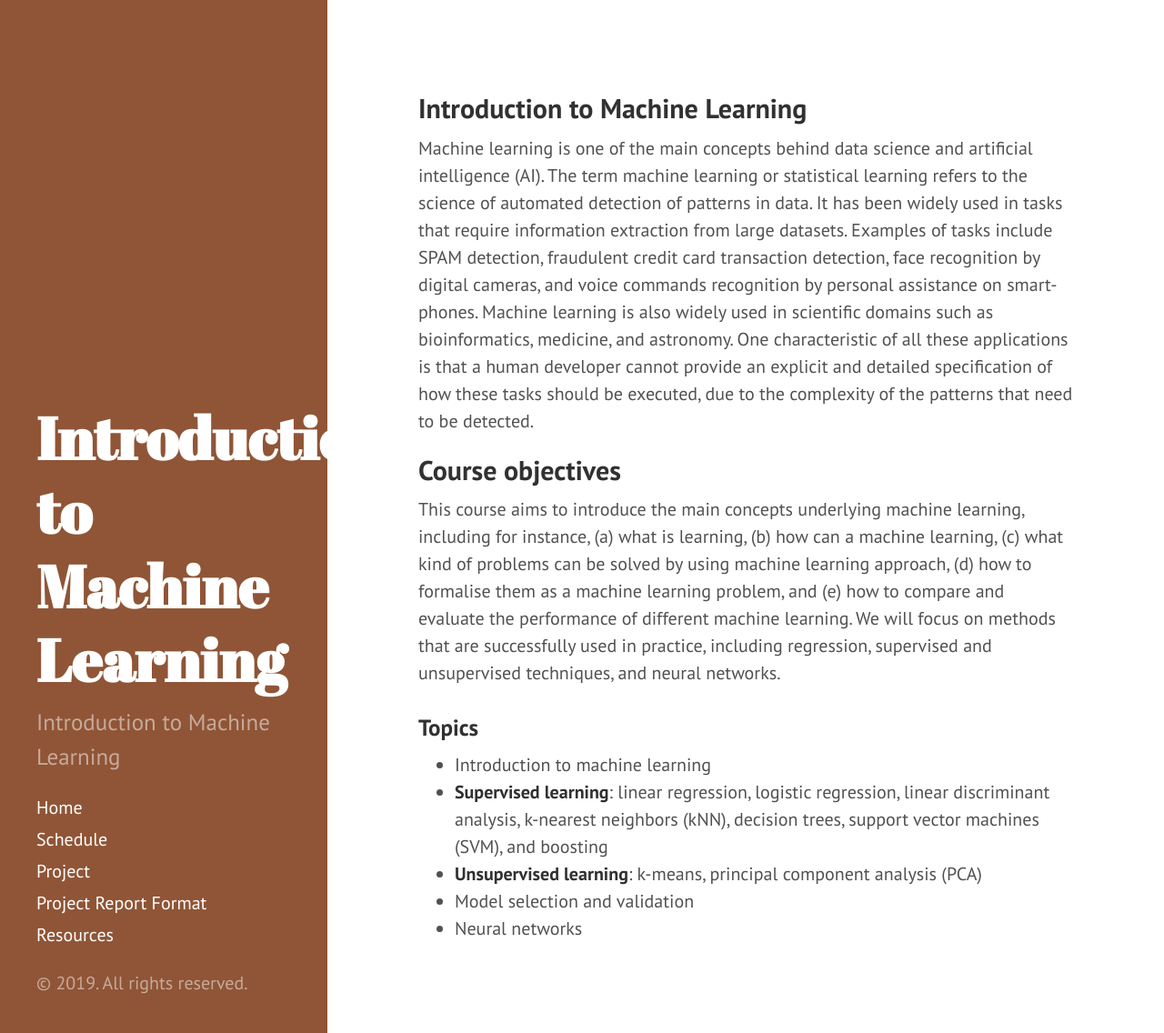
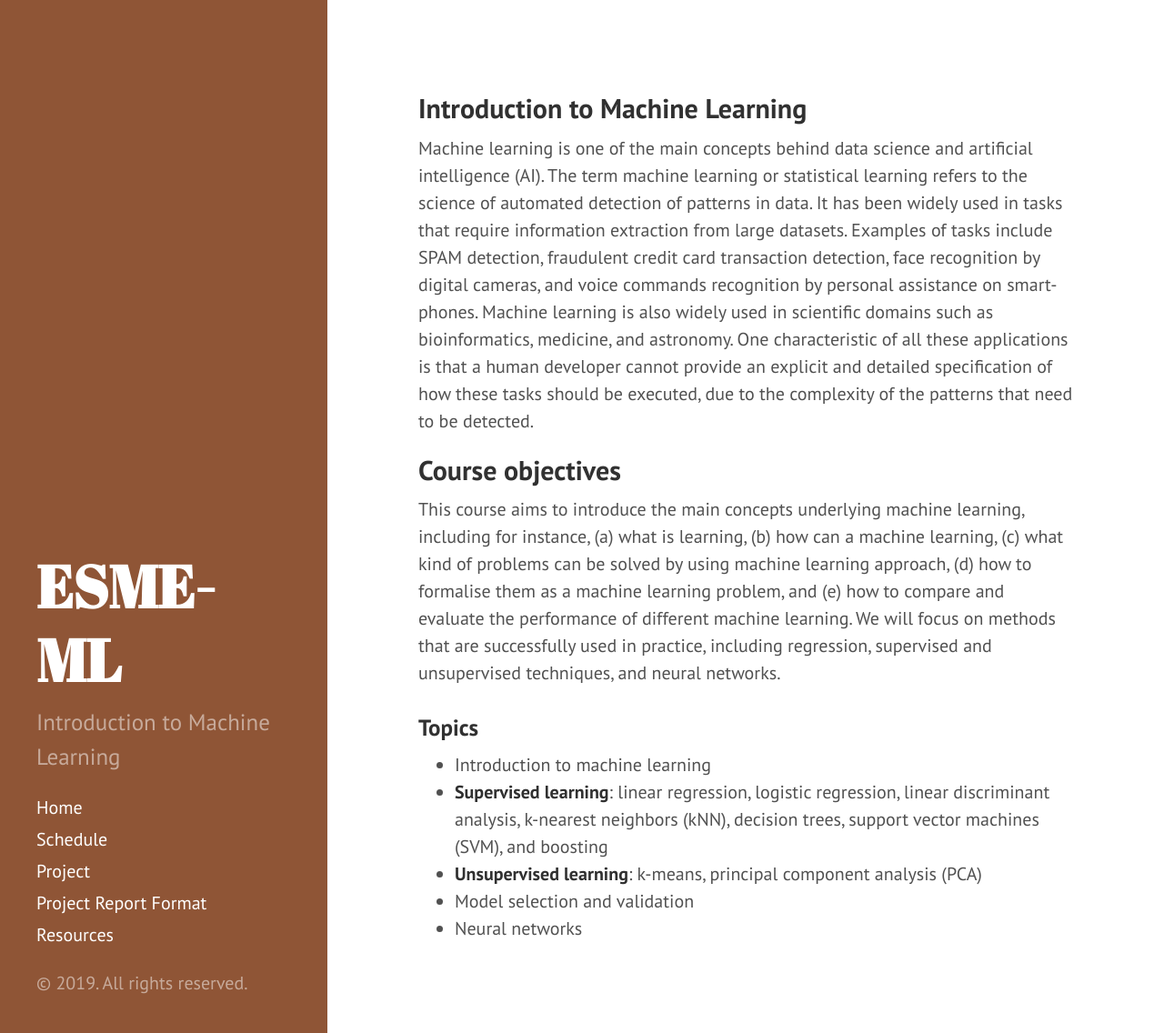
Before and after one commit to esmeml/esmeml.github.io, a Jekyll site: the page built from index.html, in a window 1280 px wide and 1136 px high. Shown: the whole window at 91% size. Built offline with Jekyll 4.4.1, drawn with Linux system fonts in a browser that asks for light colours; nearby versions of some CDN libraries; the list of posts is cut into pages by our own code.

Commit message:
Change the title of the site

```diff
--- a/_config.yml
+++ b/_config.yml
@@ -6,7 +6,7 @@ highlighter:        rouge
 permalink:           pretty
 
 # Setup
-title:               Introduction to Machine Learning
+title:               ESME-ML
 tagline:             "machine learning"
 description:         'Introduction to Machine Learning'
 url:                 https://esmeml.github.io
```
